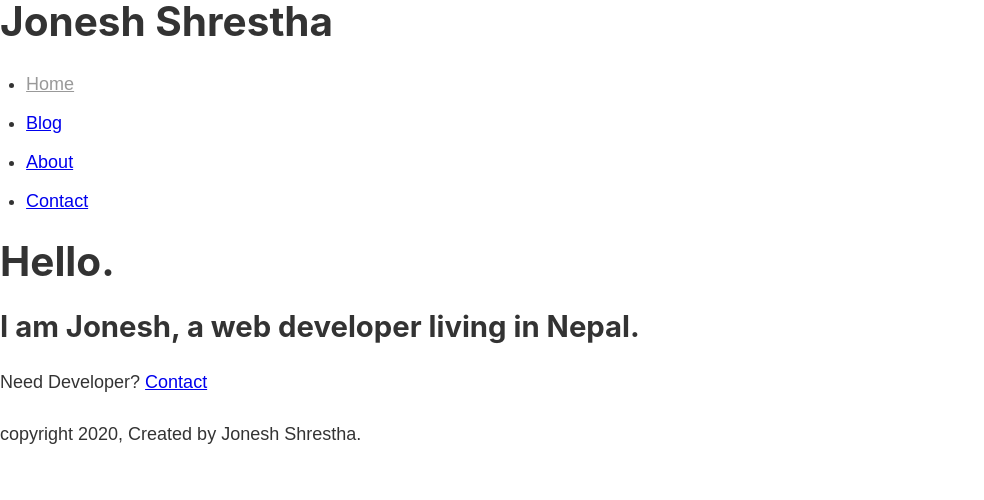
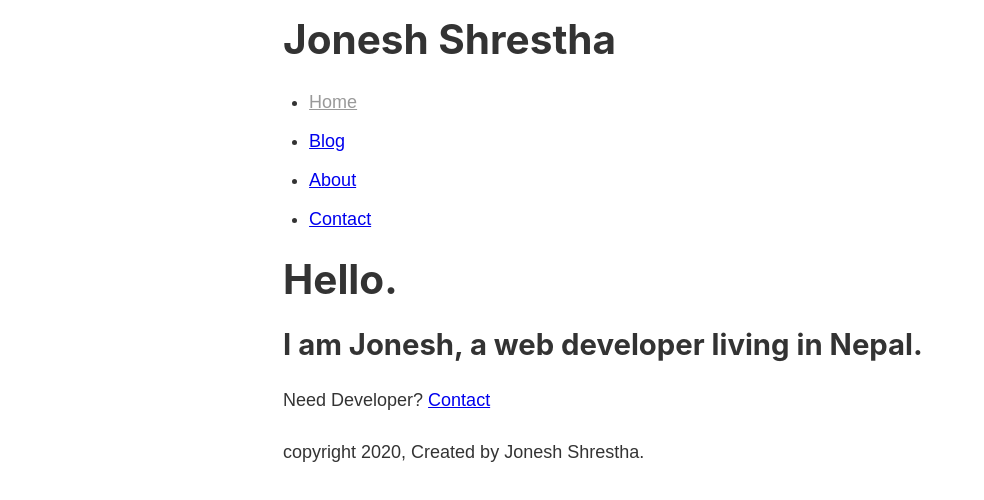
Before and after one commit to joneshshrestha/gatbsy-website, a Gatsby site: page / in a window 1280 px wide. Shown: the whole page, without its empty margins (0-984 px from the left). Built offline with nearby package versions, Linux system fonts and the light colour scheme; Gatsby itself is replaced by a stand-in of ours.

Commit message:
layout.module.scss file updated

```diff
--- a/src/components/layout.js
+++ b/src/components/layout.js
@@ -2,10 +2,11 @@ import React from 'react'
 import Header from '../components/header'
 import Footer from '../components/footer'
 import '../styles/index.scss'
+import layoutStyles from './layout.module.scss'
 
 const Layout = (props) => {
     return (
-        <div>
+        <div className= {layoutStyles.container}>
             <Header />
             {props.children}
             <Footer />
--- /dev/null
+++ b/src/components/layout.module.scss
@@ -0,0 +1,5 @@
+.container {
+    margin: 0 auto;
+    max-width: 750px;
+    padding: 1rem;
+}
```
